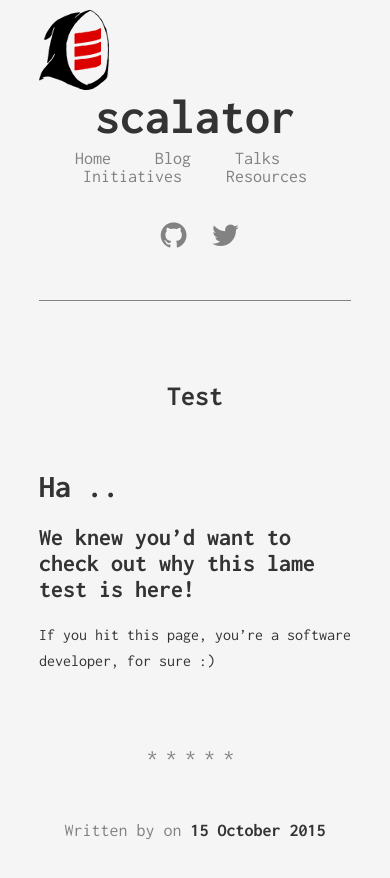
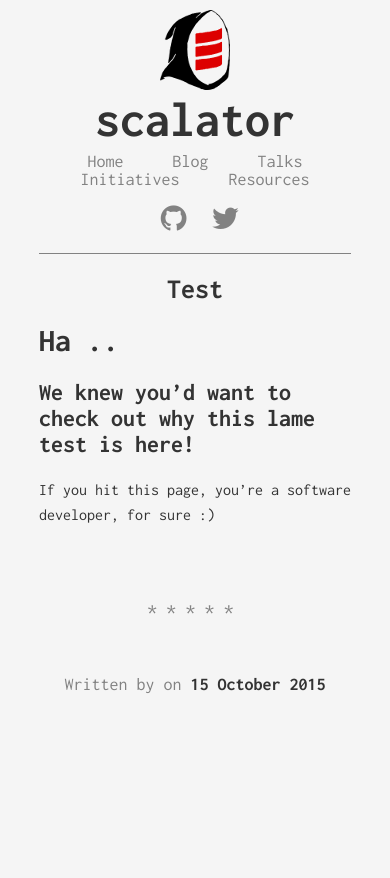
Before and after one commit to scalator/scalator.github.io, a Jekyll site: the page built from _posts/2015-10-15-test.md, in a window 390 px wide. Shown: the top 878 px of the page. Built offline with Jekyll 4.4.1, drawn with Linux system fonts in a browser that asks for light colours.

Commit message:
Updated layout for devices <800px

```diff
--- a/_sass/_default.scss
+++ b/_sass/_default.scss
@@ -73,6 +73,7 @@ strong {
 
   .logo-img {
     margin: 0;
+    display: inline;
   }
 }
 
@@ -288,9 +289,19 @@ hr.rule-two {
     width: 80%;
   }
 
+  .nav-menu-container {
+    width: 100%;
+  }
+
   .navigation,
   .social-links {
     @include centered-block();
+  }
+
+  .menu__entry {
+    display: inline-block;
+    margin-right: 0px;
+    padding: 0 20px 0 20px;
   }
 
   .logo-container {
@@ -301,12 +312,11 @@ hr.rule-two {
 
   .social-links {
     font-size: 30px;
-    margin-top: 35px;
+    margin: 15px 0 0 0;
   }
 
   .page-title {
-    margin-top: 80px;
-    margin-bottom: 60px;
+    margin: 20px 0 20px 0;
   }
 
   .page-title__text {
@@ -330,7 +340,7 @@ hr.rule-two {
   }
 
   .footer {
-    margin-top: 80px;
+    margin-top: 20px;
   }
 
   .post-title__text {
```
